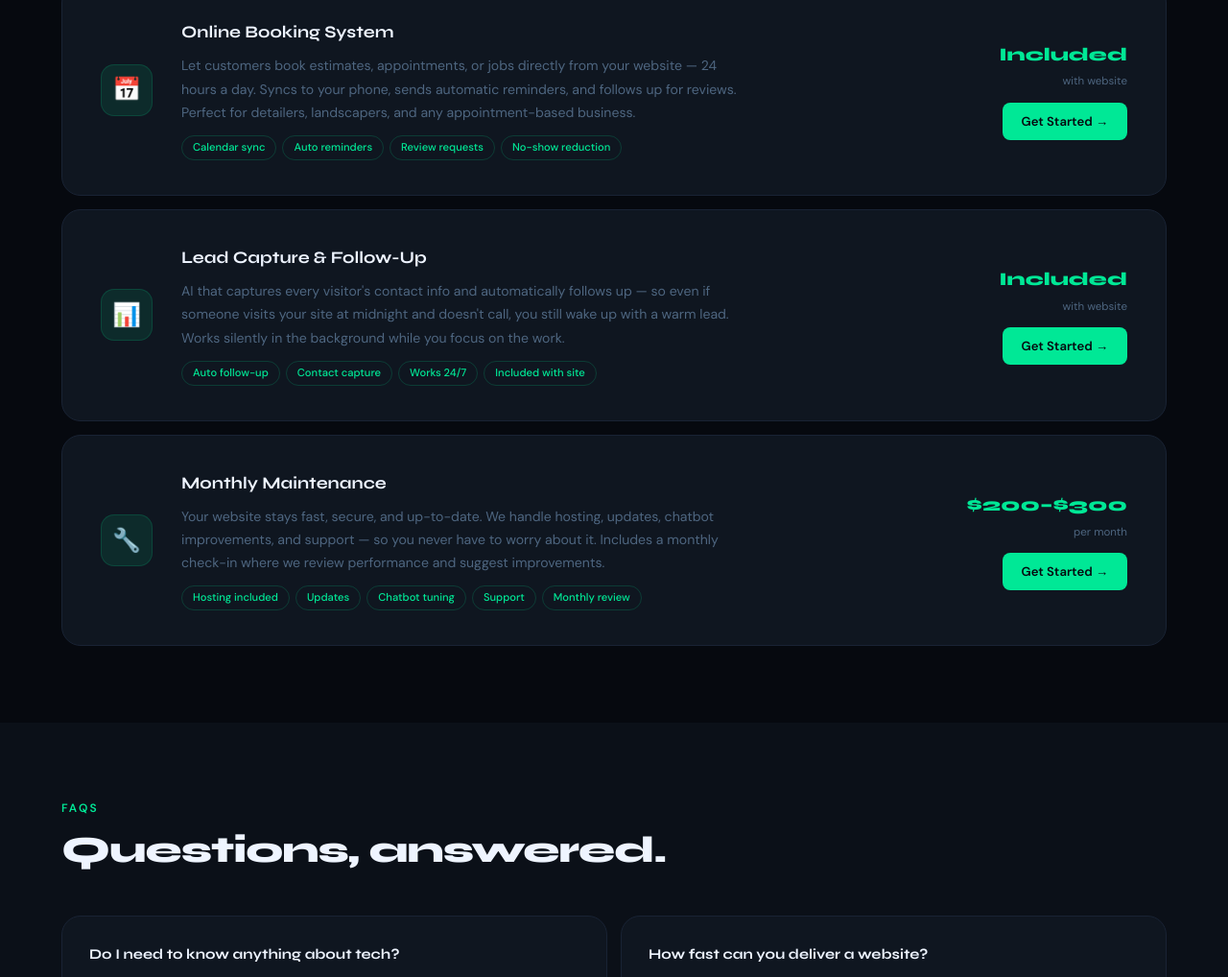
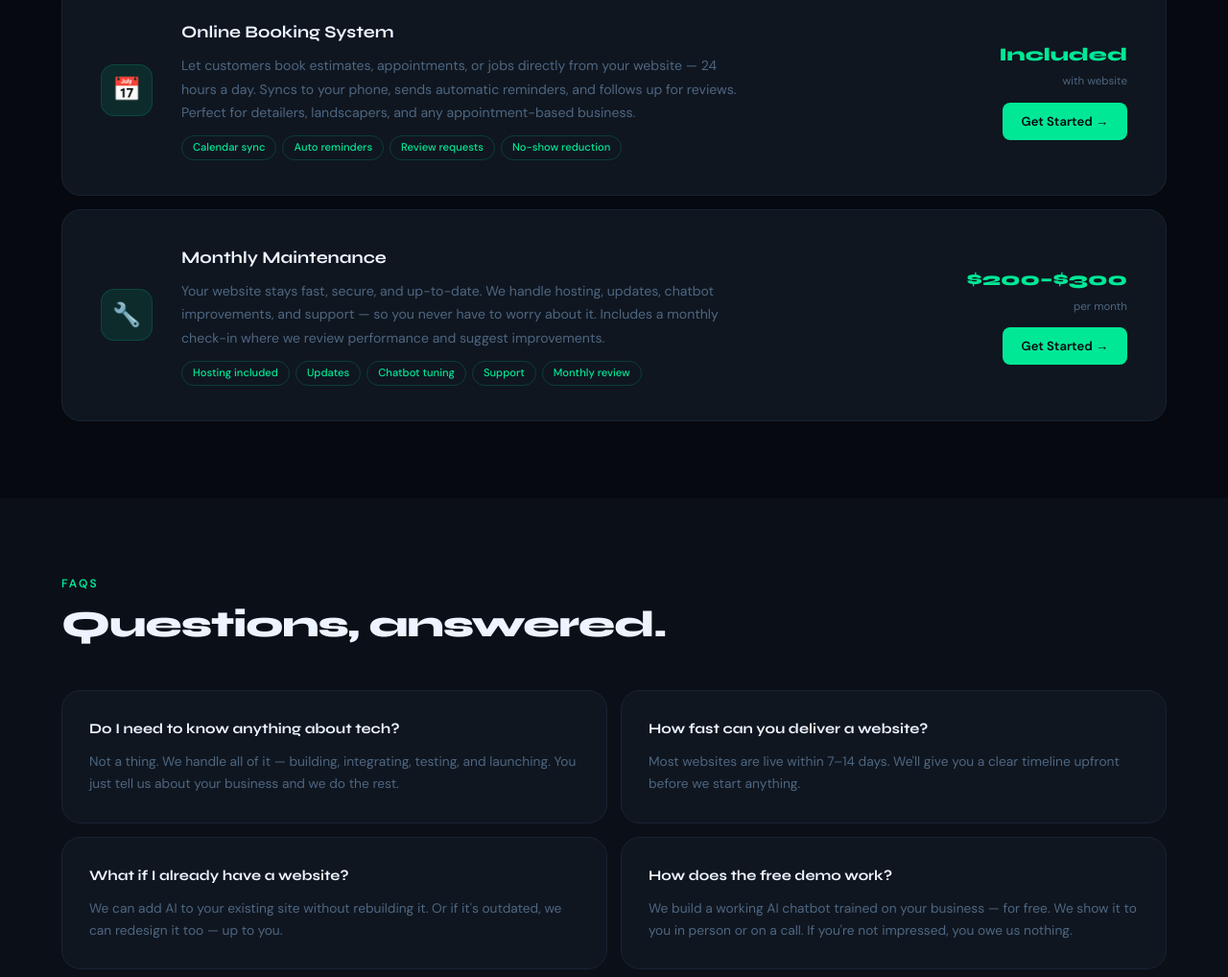
Before and after one commit to michaelkuzin-45/Aimplify, a plain HTML site: page services.html in a window 1280 px wide. Shown: the part 1337-2355 px from the top of the page at 96% size. Drawn offline with Linux system fonts and the light colour scheme.

Commit message:
Update services.html

```diff
--- a/services.html
+++ b/services.html
@@ -157,15 +157,6 @@
       <div class="svc-price-col"><div class="svc-price">Included</div><div class="svc-note">with website</div><a href="order.html" class="svc-cta">Get Started →</a></div>
     </div>
 
-    <div class="svc-row reveal">
-      <div class="svc-icon">📊</div>
-      <div class="svc-body">
-        <div class="svc-title">Lead Capture & Follow-Up</div>
-        <div class="svc-desc">AI that captures every visitor's contact info and automatically follows up — so even if someone visits your site at midnight and doesn't call, you still wake up with a warm lead. Works silently in the background while you focus on the work.</div>
-        <div class="svc-tags"><span class="svc-tag">Auto follow-up</span><span class="svc-tag">Contact capture</span><span class="svc-tag">Works 24/7</span><span class="svc-tag">Included with site</span></div>
-      </div>
-      <div class="svc-price-col"><div class="svc-price">Included</div><div class="svc-note">with website</div><a href="order.html" class="svc-cta">Get Started →</a></div>
-    </div>
 
     <div class="svc-row reveal">
       <div class="svc-icon">🔧</div>
```
